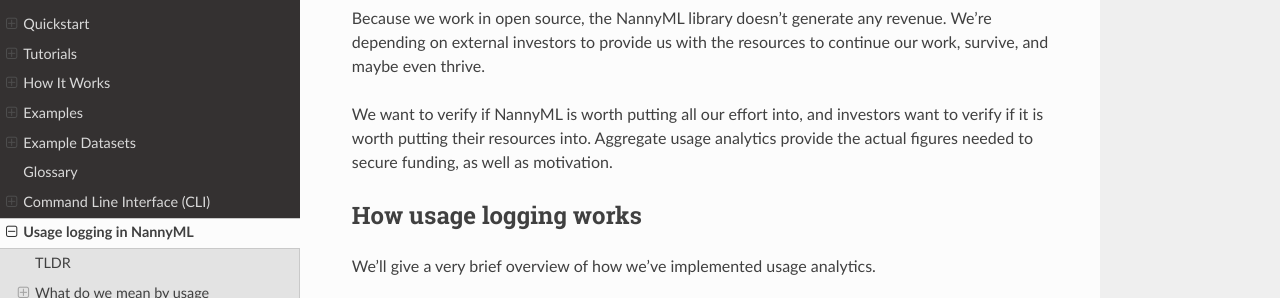
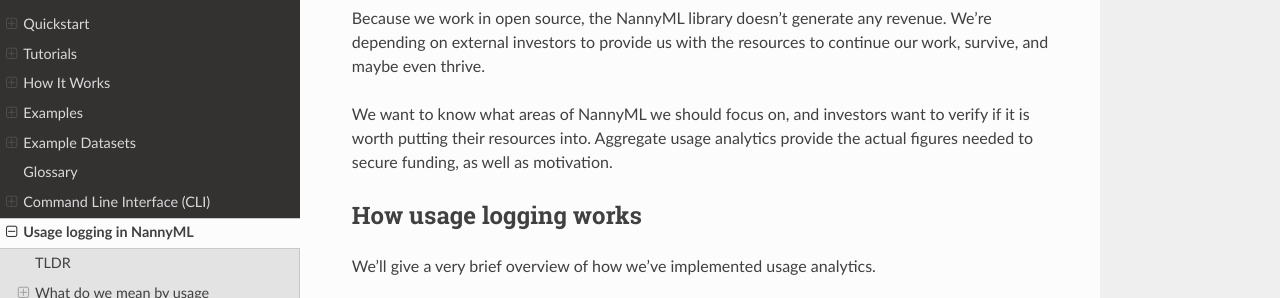
Before and after one commit to NannyML/nannyml, a Sphinx documentation site: the page built from docs/usage_logging.rst, in a window 1280 px wide and 900 px high, scrolled down 2244 px. Shown: the part 153-451 px from the top of the window. Built offline with Sphinx 7.4.7 and the Read the Docs theme 2.0.0, drawn with Linux system fonts in a browser that asks for light colours; pages that are not in the unit, such as notebooks, are missing from menus; some of the changed text lies outside the part shown.

Commit message:
[skip ci] Add usage logging documentation
Signed-off-by: Niels Nuyttens <niels@nannyml.com>

```diff
--- a/docs/usage_logging.rst
+++ b/docs/usage_logging.rst
@@ -104,7 +104,7 @@
 Because we work in open source, the NannyML library doesn't generate any revenue.
 We're depending on external investors to provide us with the resources to continue our work, survive, and maybe even thrive.
 
-We want to verify if NannyML is worth putting all our effort into, and investors want to verify if it is worth
+We want to know what areas of NannyML we should focus on, and investors want to verify if it is worth
 putting their resources into. Aggregate usage analytics provide the actual figures needed to secure funding, as well as motivation.
 
 How usage logging works
@@ -171,8 +171,8 @@
     docker run -e NML_DISABLE_USAGE_ANALYTICS=1 nannyml/nannyml
 
 
-Providing a .env file
-######################
+Providing a ``.env`` file
+#########################
 
 NannyML will check for ``.env``  files, allowing you to provide environment variables without dealing with shells.
 Just create a ``.env`` file in the directory of your script and NannyML will pick it up automatically.
```
Also changed, not shown: CHANGELOG.md (+18 -0 lines).
